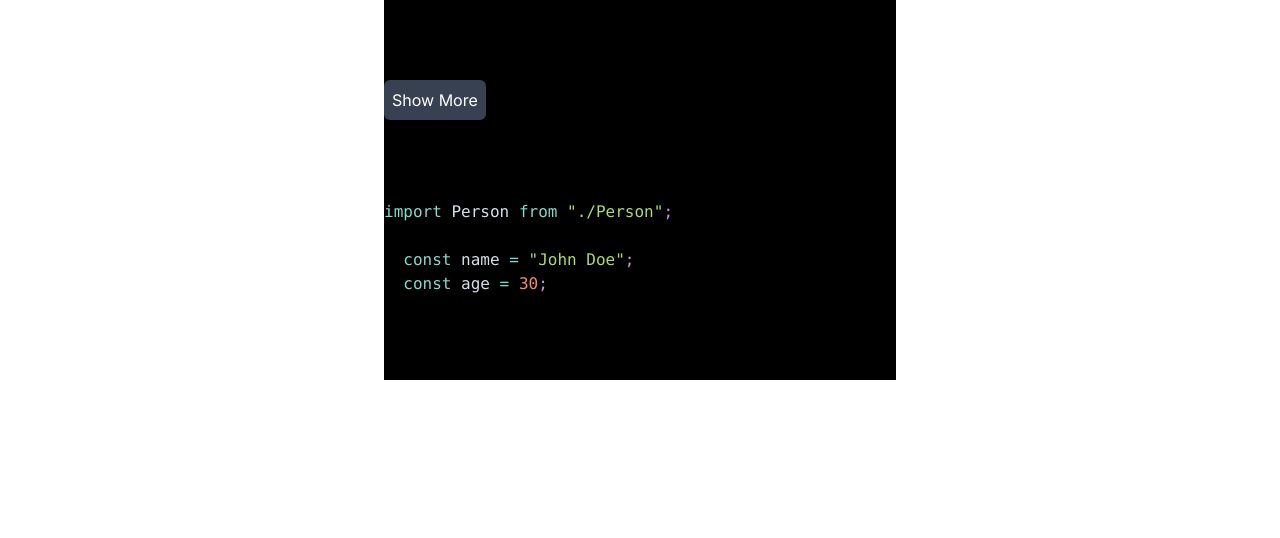
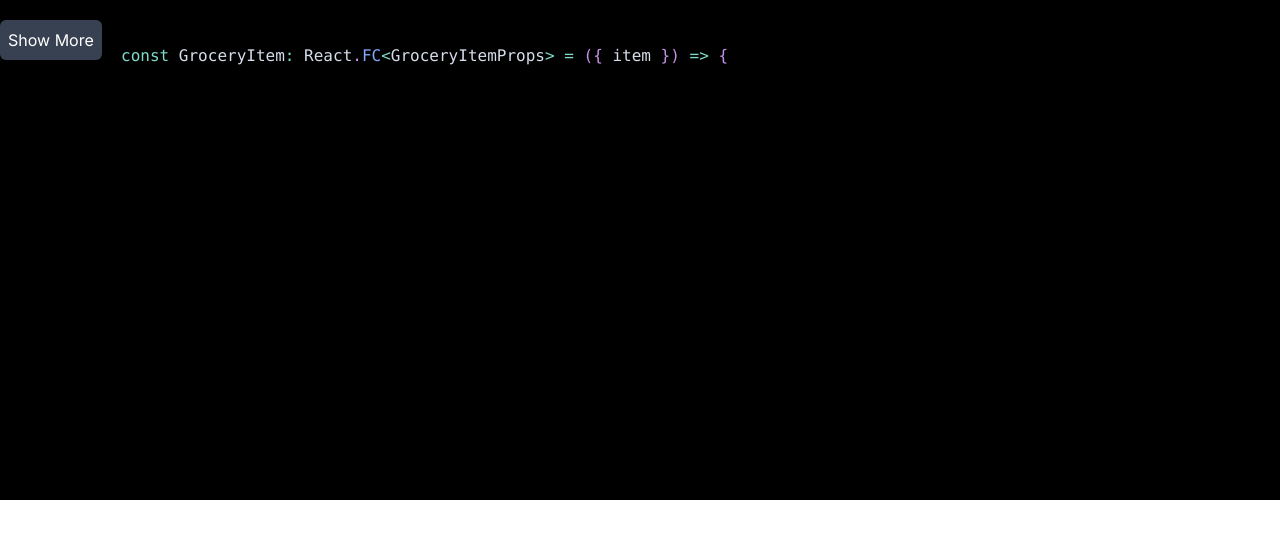
Before and after one commit to yessine-agrebi/animate-code, a Next.js app: page / in a window 1280 px wide. Shown: the top 538 px of the page. Built offline with nearby package versions, Linux system fonts and the light colour scheme.

Commit message:
implementing the core logic of code animation

```diff
--- a/src/app/page.tsx
+++ b/src/app/page.tsx
@@ -1,29 +1,47 @@
-'use client';
+"use client";
 import Code from "@/components/Code";
 import { useState } from "react";
 
 export default function Home() {
-  const firstPart = `import Person from "./Person";
+  const firstPart = `
+  const GroceryItem: React.FC<GroceryItemProps> = ({ item }) => {`;
+  const second = `
+    return (
+      <div>
 
-  const name = "John Doe";
-  const age = 30;
-`
+      `;
+
+  const third = `
+
+          <h2>{item.name}</h2>`;
+  const fourth = `
+
+          <p>Price: {item.price}</p>`;
+  const fifth = `
+
+          <p>Quantity: {item.quantity}</p>
+      </div>
+    );
+`;
   const [show, setShow] = useState(0);
-  const atMax = show > 2;
+  const atMax = show > 3;
   const restart = () => setShow(0);
 
   return (
-    <div className="max-w-lg bg-black mx-auto py-20 flex flex-col gap-20 items-start">
+    <div className="max-w-x2l h-[500px] bg-black mx-auto py-5 flex items-start justify-start">
       <button
-      className="text-white bg-gray-700 p-2 rounded-md hover:bg-gray-600"
-      onClick={() => (atMax ? restart() : setShow((prev) => prev + 1))}
+        className="text-white bg-gray-700 p-2 rounded-md hover:bg-gray-600"
+        onClick={() => (atMax ? restart() : setShow((prev) => prev + 1))}
       >
         {atMax ? "Restart" : "Show More"}
       </button>
       <div className="relative group">
-        <Code code={firstPart} show={true} maxHeight={100} newTextToWrite="" />
+        <Code code={firstPart} show={true} animated={true} />
+        <Code code={second} show={show > 0} animated={true} />
+        <Code code={third} show={show > 1} animated={true} />
+        <Code code={fourth} show={show > 2} animated={true} />
+        <Code code={fifth} show={show > 3} animated={true} />
       </div>
-
     </div>
   );
 }
--- a/src/components/Code.tsx
+++ b/src/components/Code.tsx
@@ -23,6 +23,7 @@ const Code: FC<CodeProps> = ({
     const initialText = codeLast ? code + codeLast : code;
     const [text, setText] = useState(animated ? '' : initialText);
     useEffect(() => {
+        if (show) {
         let i = 0;
         setTimeout(() => {
         const intervalId = setInterval(() => {
@@ -34,7 +35,8 @@ const Code: FC<CodeProps> = ({
         }, 30)
         return () => clearInterval(intervalId)
         },
-        animationDelay ? animationDelay : 150)
+        animationDelay ? animationDelay : 50)
+    }
     }, [initialText, show])
     useEffect(() => {
         if (newTextToWrite) {
@@ -56,6 +58,7 @@ const Code: FC<CodeProps> = ({
             }, 0)
         }
     }, [newTextToWrite])
+    if(!show) return null
   return (
     <Highlight
     theme={themes.nightOwl}
@@ -77,11 +80,12 @@ const Code: FC<CodeProps> = ({
             >
                 {tokens.map((line, i) => (
                     <div
-                    {...getLineProps({line, key: i})}
+                    {...getLineProps({line})}
                     style={{position: 'relative'}}
+                    key={i}
                     >
                         {line.map((token, key) => (
-                            <span {...getTokenProps({token, key})} />
+                            <span key={key} {...getTokenProps({token})} />
                         ))}
                     </div>
                 ))}
```
